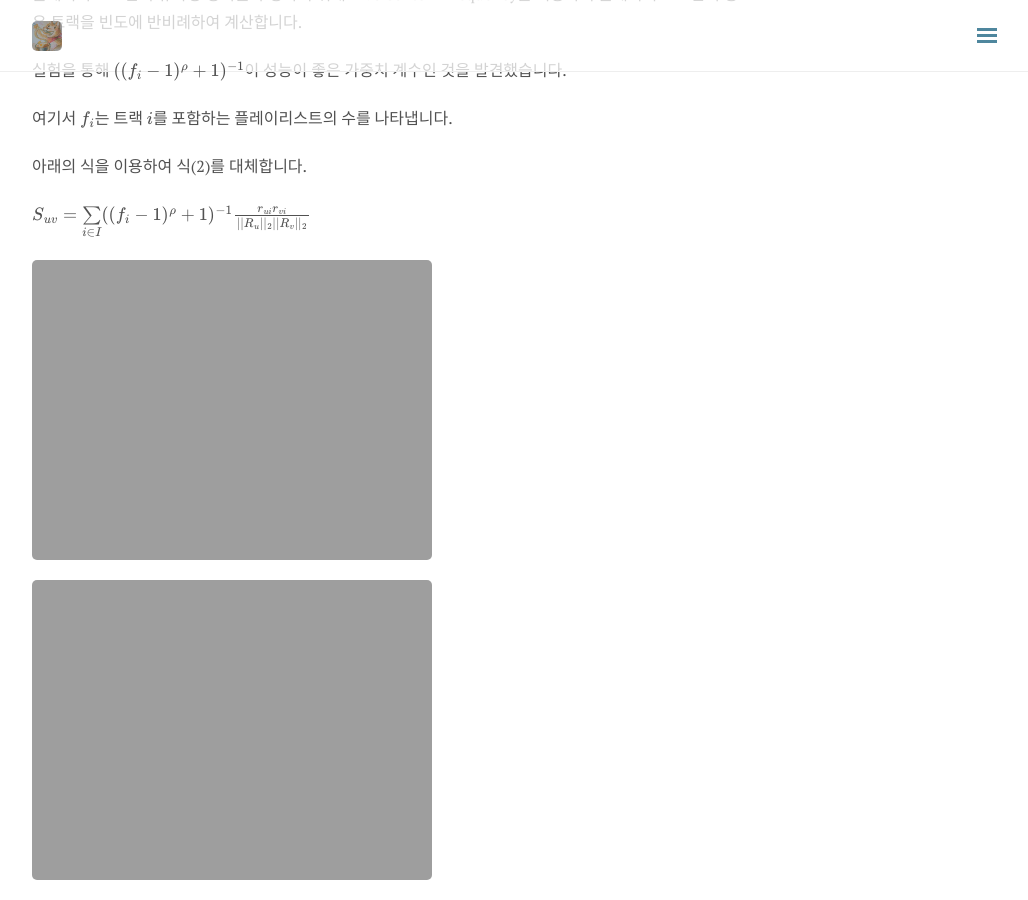
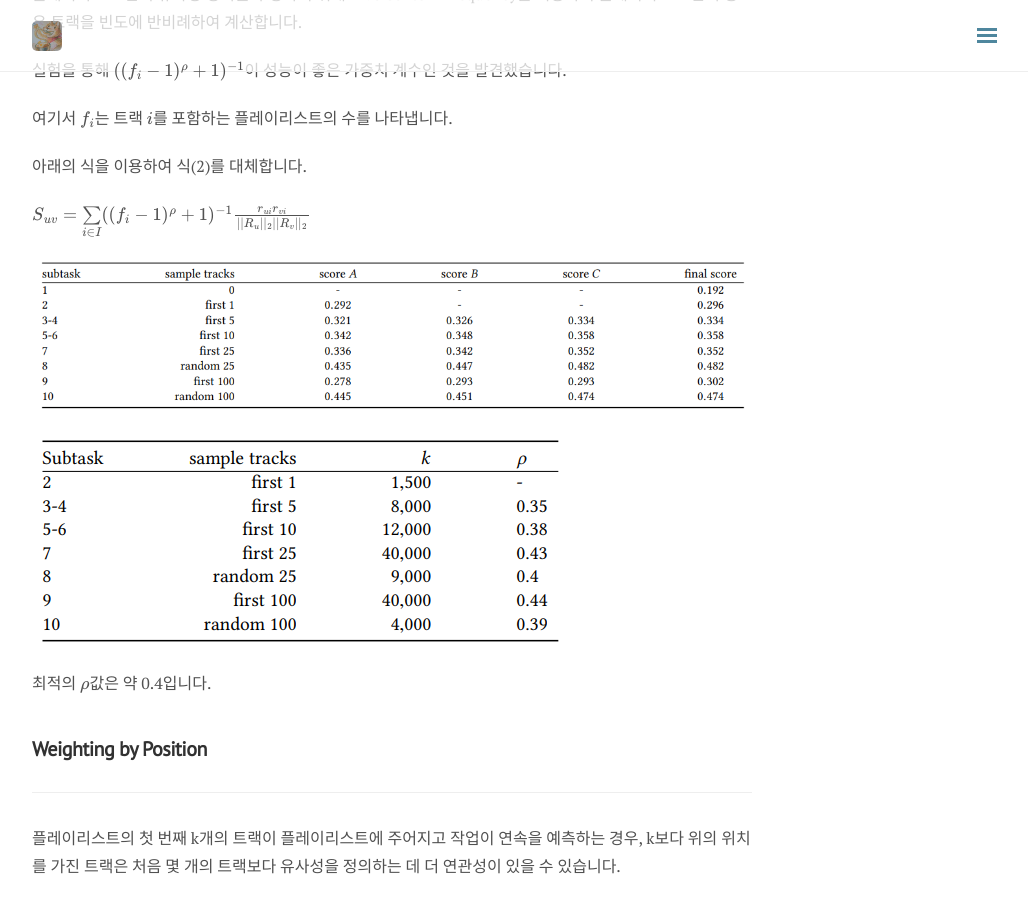
Before and after one commit to del-luna/del-luna.github.io, a Jekyll site: the page built from _posts/2020-05-07-Efficient K-NN for playlist continuation-post.md, in a window 1280 px wide and 900 px high, scrolled down 4672 px. Shown: the whole window, without its empty margins (248-1276 px from the left). Built offline with Jekyll 4.4.1, drawn with Linux system fonts in a browser that asks for light colours; nearby versions of some CDN libraries; formulas are drawn with MathJax 3; comment, search, counter and statistics services are not loaded.

Commit message:
Update 2020-05-07-Efficient K-NN for playlist continuation-post.md

```diff
--- a/_posts/2020-05-07-Efficient K-NN for playlist continuation-post.md
+++ b/_posts/2020-05-07-Efficient K-NN for playlist continuation-post.md
@@ -173,9 +173,9 @@ information retrieval에 IDF를 사용하는 것은 희귀 품목이 흔한 품
 
 $S_{uv} = \sum\limits_{i \in I}((f_i - 1)^{\rho}+1)^{-1}\frac{r_{ui}r_{vi}}{\vert \vert R_u \vert \vert_2 \vert \vert R_v \vert \vert_2 } \tag{4}$
 
-<img src = "https://py-tonic.github.io/images/eknn/eknn.1.PNG">
+<img src = "https://py-tonic.github.io/images/eknn/1.PNG">
 
-<img src = "https://py-tonic.github.io/images/eknn/eknn.2.PNG">
+<img src = "https://py-tonic.github.io/images/eknn/2.PNG">
 
 최적의 $\rho$값은 약 0.4입니다.
 
@@ -223,6 +223,6 @@ $s_{uv} = \sum\limits_{i \in I} \frac{\tilde{r}_{ui}r_{vi}}{\vert \vert R_u \ver
 
 모델 또는 하이퍼파라미터를 비교할 때 우리는 NDCG점수를 비교하는데 의존했습니다. 이 점수는 세 가지 기준중 전체 성과를 가장 잘 나타냅니다.
 
-<img src = "https://py-tonic.github.io/images/eknn/eknn.3.PNG">
+<img src = "https://py-tonic.github.io/images/eknn/3.PNG">
 
-<img src = "https://py-tonic.github.io/images/eknn/eknn.4.PNG">
+<img src = "https://py-tonic.github.io/images/eknn/4.PNG">
```
